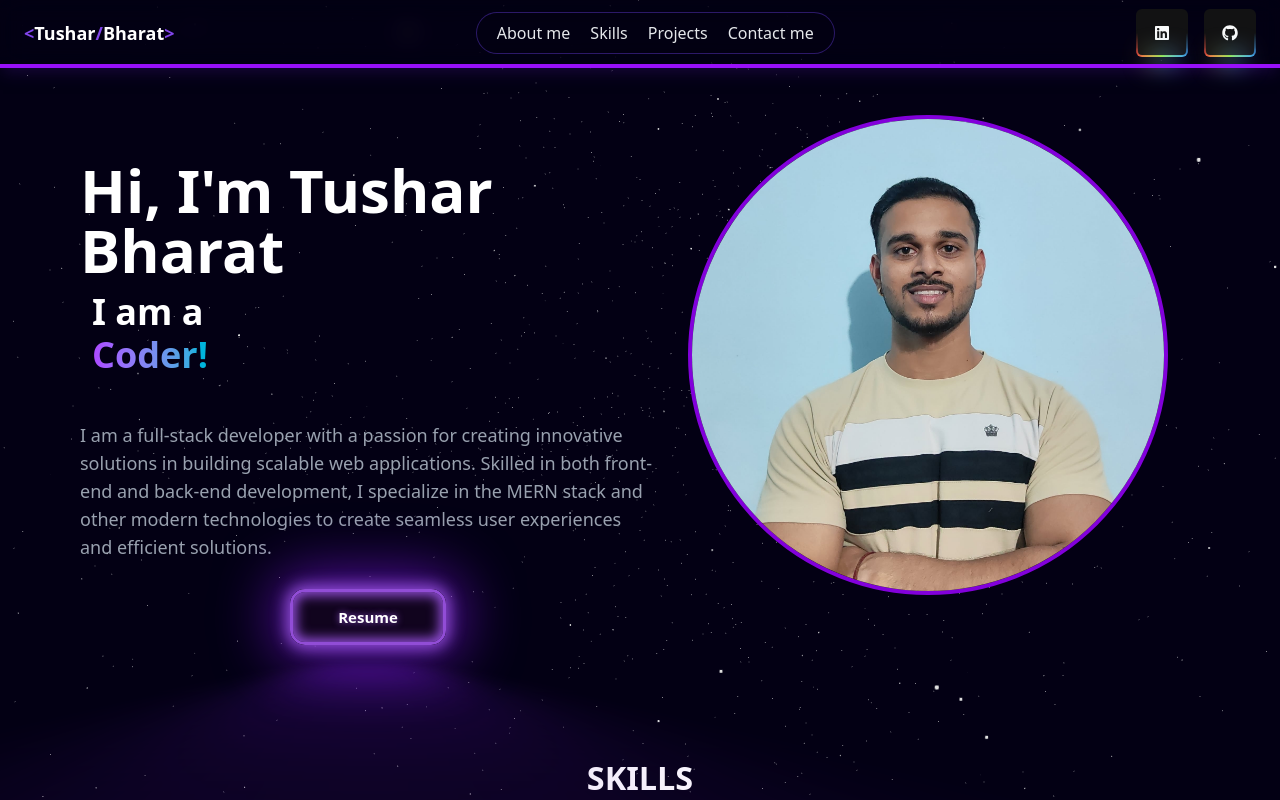
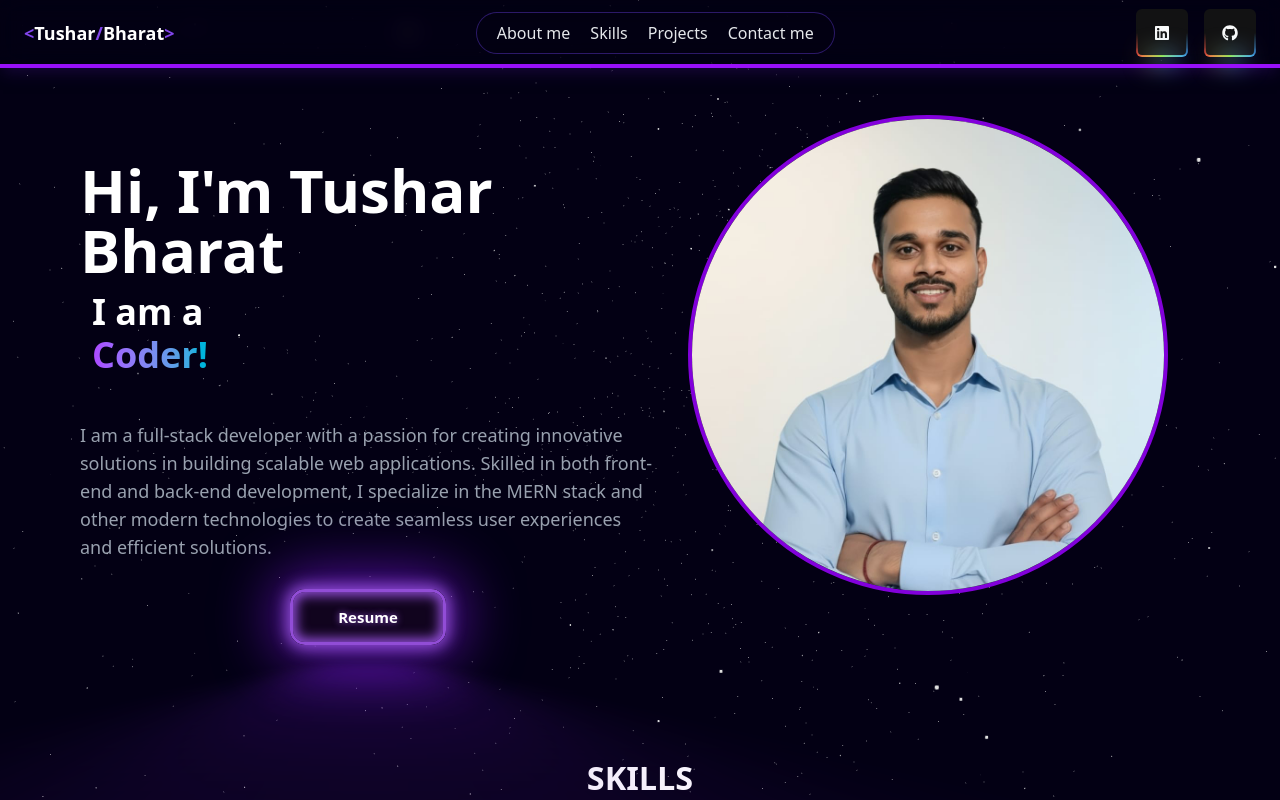
Before and after one commit to tushar591/Portfolio, a Next.js app: page / in a window 1280 px wide. Shown: the top 800 px of the page. Built offline with nearby package versions, Linux system fonts and the light colour scheme.

Commit message:
Profile div fix

```diff
--- a/components/sub/HeroContents.tsx
+++ b/components/sub/HeroContents.tsx
@@ -100,7 +100,7 @@ export default function HeroContents() {
         >
           <Image
             className="h-full w-full object-cover"
-            src="/Profile_Img.jpg"
+            src="/pp.jpg"
             alt="work icons"
             height={550}
             width={550}
```
Also changed, not shown: public/pp.jpg (added).
